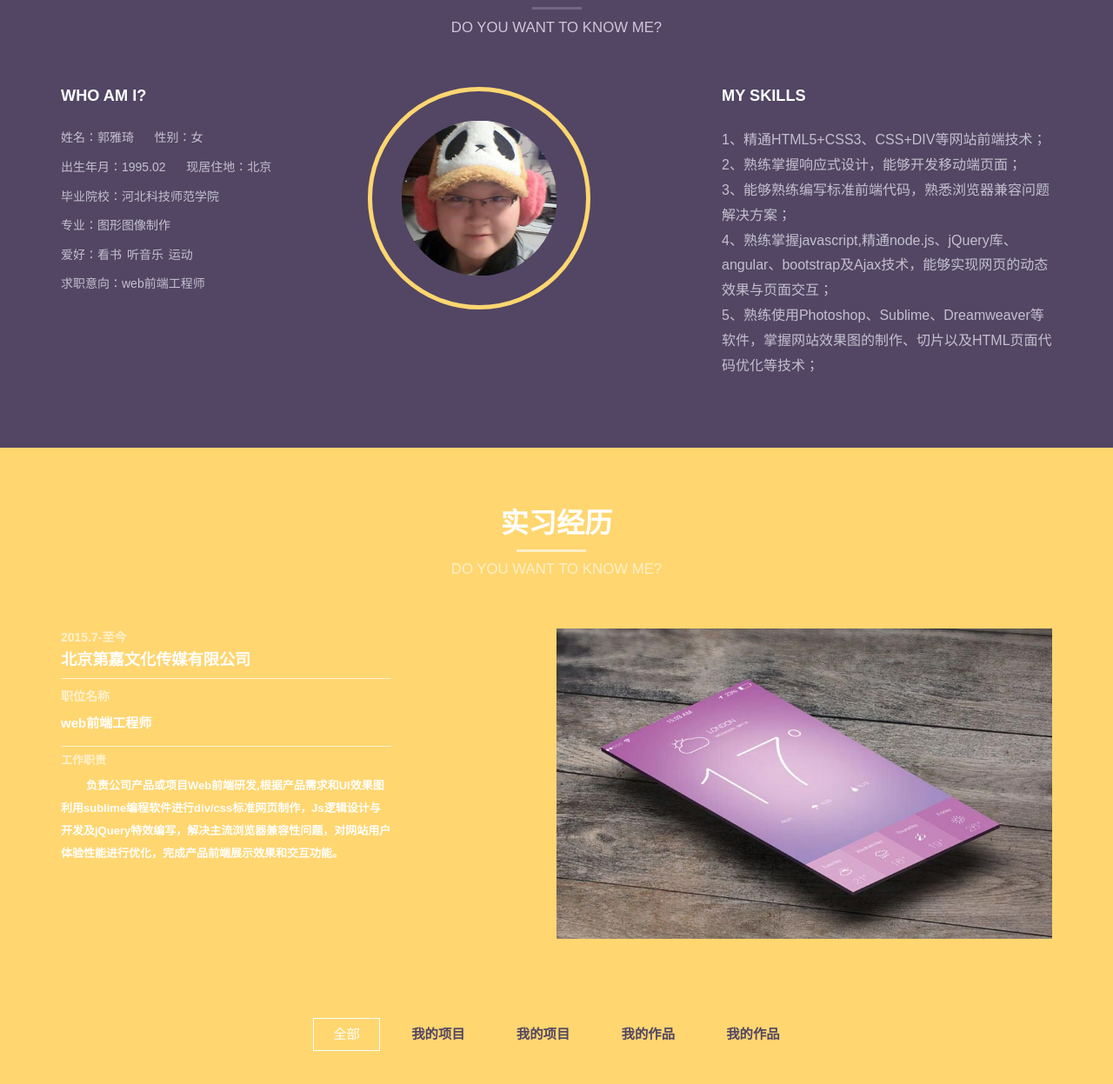
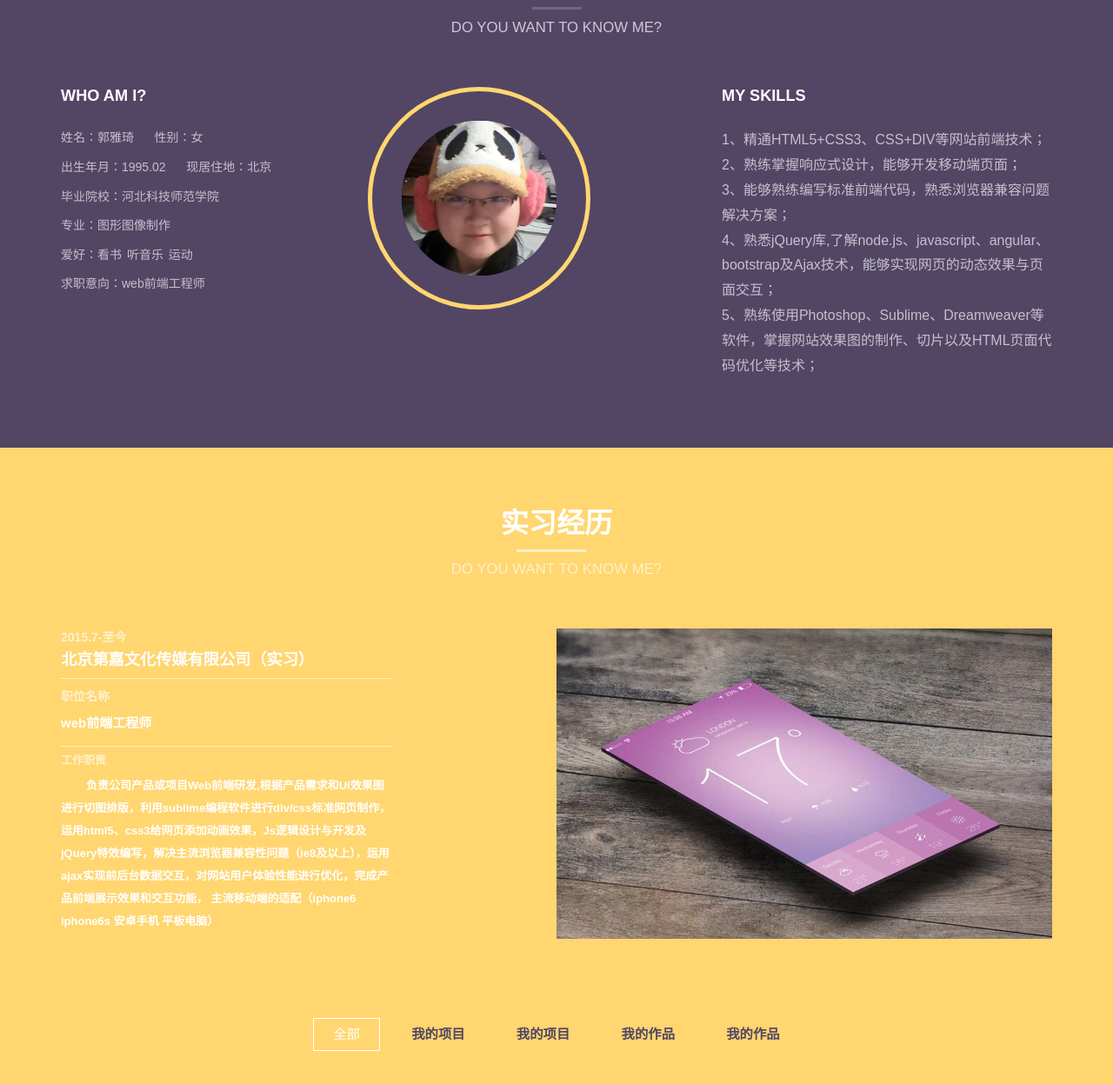
Before and after one commit to gyq0207/gyq0207.github.io, a plain HTML site: page index.html in a window 1280 px wide. Shown: the part 949-2196 px from the top of the page at 87% size. Drawn offline with Linux system fonts and the light colour scheme.

Commit message:
Update index.html

```diff
--- a/index.html
+++ b/index.html
@@ -101,7 +101,7 @@ License URL: http://creativecommons.org/licenses/by/3.0/
 							1、精通HTML5+CSS3、CSS+DIV等网站前端技术；<br>
 							2、熟练掌握响应式设计，能够开发移动端页面；<br>
 							3、能够熟练编写标准前端代码，熟悉浏览器兼容问题解决方案；<br>
-							4、熟练掌握javascript,精通node.js、jQuery库、angular、bootstrap及Ajax技术，能够实现网页的动态效果与页面交互；<br>
+							4、熟悉jQuery库,了解node.js、javascript、angular、bootstrap及Ajax技术，能够实现网页的动态效果与页面交互；<br>
 							5、熟练使用Photoshop、Sublime、Dreamweaver等软件，掌握网站效果图的制作、切片以及HTML页面代码优化等技术；
 						</p>
 					  </div>
@@ -122,7 +122,7 @@ License URL: http://creativecommons.org/licenses/by/3.0/
 					<div class="col-md-4 portfolio-section-top-row-left-grid">
 						<div class="project-name">
 							<span>2015.7-至今</span>
-							<h3>北京第嘉文化传媒有限公司</h3>
+							<h3>北京第嘉文化传媒有限公司（实习）</h3>
 						</div>
 						<div class="project-description">
 							 <span>职位名称</span>
@@ -130,7 +130,7 @@ License URL: http://creativecommons.org/licenses/by/3.0/
 						</div>
 						<div class="tags">
 							<span>工作职责</span>
-							<p>&nbsp;&nbsp;&nbsp;&nbsp;&nbsp;&nbsp;&nbsp;&nbsp;负责公司产品或项目Web前端研发,根据产品需求和UI效果图利用sublime编程软件进行div/css标准网页制作，Js逻辑设计与开发及jQuery特效编写，解决主流浏览器兼容性问题，对网站用户体验性能进行优化，完成产品前端展示效果和交互功能。</p>
+							<p>&nbsp;&nbsp;&nbsp;&nbsp;&nbsp;&nbsp;&nbsp;&nbsp;负责公司产品或项目Web前端研发,根据产品需求和UI效果图进行切图排版，利用sublime编程软件进行div/css标准网页制作，运用html5、css3给网页添加动画效果，Js逻辑设计与开发及jQuery特效编写，解决主流浏览器兼容性问题（ie8及以上），运用ajax实现前后台数据交互，对网站用户体验性能进行优化，完成产品前端展示效果和交互功能， 主流移动端的适配（iphone6 iphone6s 安卓手机 平板电脑）</p>
 						</div>
 					</div>
 					<img src="./images/img1.jpg" class="logo" alt="">
```
